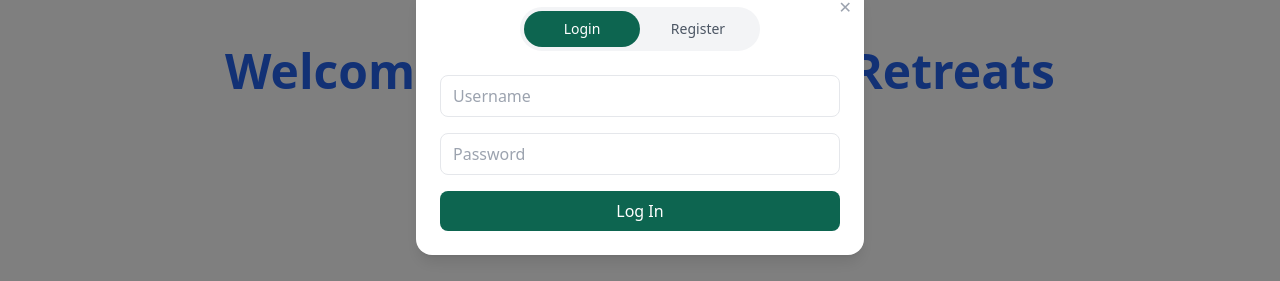
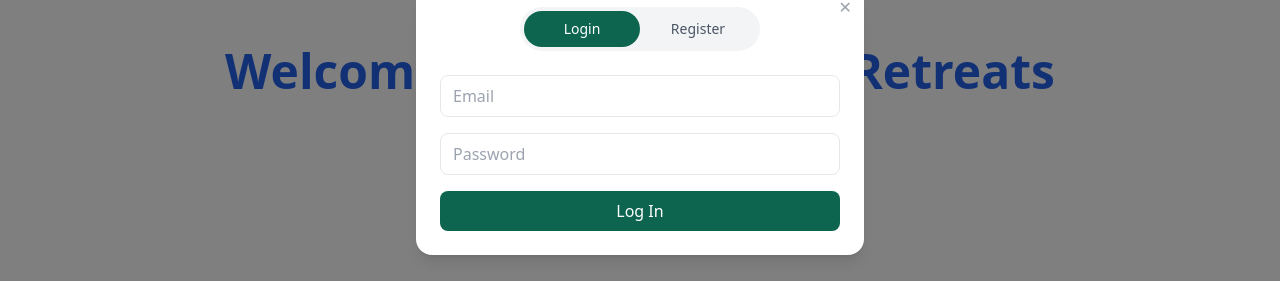
Before and after one commit to Arkuradev/scandinavian-retreats, a React (Vite) app: page / in a window 1280 px wide. Both pictures are taken after a click on the button "Open login/register". Shown: the part 281-562 px from the top of the page. Built offline with nearby package versions, Linux system fonts and the light colour scheme; no server answers.

Commit message:
Seperated Login and Register into 2 components and added form validations to both forms

```diff
--- a/package.json
+++ b/package.json
@@ -7,7 +7,8 @@
     "dev": "vite",
     "build": "tsc -b && vite build",
     "lint": "eslint .",
-    "preview": "vite preview"
+    "preview": "vite preview",
+    "prettier": "prettier --write"
   },
   "dependencies": {
     "lucide-react": "^0.548.0",
--- a/src/components/AuthModal.tsx
+++ b/src/components/AuthModal.tsx
@@ -1,4 +1,7 @@
 import { useEffect, useState } from "react";
+import LoginForm from "./LoginForm";
+import RegisterForm from "./RegisterForm";
+
 
 /**
  * Authentication modal component.
@@ -21,7 +24,7 @@ export default function AuthModal({ onClose }: { onClose: () => void }) {
 
   const handleClose = () => {
     setVisible(false);
-    setTimeout(() => onClose(), 200);
+    setTimeout(() => onClose(), 150);
   };
 
   return (
@@ -78,65 +81,3 @@ export default function AuthModal({ onClose }: { onClose: () => void }) {
     </div>
   );
 }
-/**
- * Login Form component.
- * Displays input fields for username and password, and a submit button.
- * Intended for use inside the AuthModal component.
- *
- * @returns {JSX.Element} Login form JSX structure.
- */
-function LoginForm() {
-  return (
-    <form className="space-y-4">
-      <input
-        type="text"
-        placeholder="Username"
-        className="w-full border rounded-lg px-3 py-2 focus:outline-none focus:ring-2 focus:ring-primary"
-      />
-      <input
-        type="password"
-        placeholder="Password"
-        className="w-full border rounded-lg px-3 py-2 focus:outline-none focus:ring-2 focus:ring-primary"
-      />
-      <button
-        type="submit"
-        className="w-full bg-primary text-white py-2 rounded-lg hover:bg-primary/90 transition"
-      >
-        Log In
-      </button>
-    </form>
-  );
-}
-/**
- * Register Form component.
- * Displays input fields for username, email, and password, along with a submit button.
- * Intended for use inside the AuthModal component.
- * @returns {JSX.Element} Register form JSX structure.
- */
-function RegisterForm() {
-  return (
-    <form className="space-y-4">
-      <input
-        type="text"
-        placeholder="Username"
-        className="w-full border rounded-lg px-3 py-2 focus:outline-none focus:ring-2 focus:ring-primary"
-      />
-      <input
-        type="email"
-        placeholder="Email"
-        className="w-full border rounded-lg px-3 py-2 focus:outline-none focus:ring-2 focus:ring-primary"
-      />
-      <input
-        type="password"
-        placeholder="Password"
-        className="w-full border rounded-lg px-3 py-2 focus:outline-none focus:ring-2 focus:ring-primary"
-      />
-      <button
-        type="submit"
-        className="w-full bg-primary text-white py-2 rounded-lg hover:bg-primary/90 transition"
-      >
-        Register
-      </button>
-    </form>
-  );
-}
--- /dev/null
+++ b/src/components/LoginForm.tsx
@@ -0,0 +1,54 @@
+import React from "react";
+import { useState } from "react";
+
+export default function LoginForm() {
+  const [email, setEmail] = useState("");
+  const [password, setPassword] = useState("");
+  const [errors, setErrors] = useState<{ email?: string; password?: string }>(
+    {},
+  );
+
+  function handleSubmit(e: React.FormEvent<HTMLFormElement>) {
+    e.preventDefault();
+    setErrors({}); // Clear previous errors
+    if (!email.includes("@"))
+      return setErrors({ email: "Please enter a valid email adress." });
+    if (!email.endsWith("@stud.noroff.no"))
+      return setErrors({ email: "Email must end with @stud.noroff.no" });
+    if (password.length < 6)
+      return setErrors({
+        password: "Password must be at least 6 characters long.",
+      });
+    return; // Adjust when setting up API integration
+  }
+
+  return (
+    <form className="space-y-4" onSubmit={handleSubmit}>
+      <input
+        type="email"
+        placeholder="Email"
+        className={`w-full border rounded-lg px-3 py-2 focus:outline-none focus:ring-2 ${errors.email ? "border-red-500" : "focus:ring-primary"}`}
+        value={email}
+        onChange={(e) => setEmail(e.target.value)}
+      />
+      {errors.email && <p className="text-sm text-red-500">{errors.email}</p>}
+      <input
+        type="password"
+        placeholder="Password"
+        className={`w-full border rounded-lg px-3 py-2 focus:outline-none focus:ring-2 ${errors.password ? "border-red-500" : "focus:ring-primary"}`}
+        value={password}
+        onChange={(e) => setPassword(e.target.value)}
+      />
+      {errors.password && (
+        <p className="text-sm text-red-500">{errors.password}</p>
+      )}
+      <button
+        type="submit"
+        className="w-full bg-primary text-white py-2 rounded-lg hover:bg-primary/90 transition"
+        disabled={!email || !password}
+      >
+        Log In
+      </button>
+    </form>
+  );
+}
--- /dev/null
+++ b/src/components/RegisterForm.tsx
@@ -0,0 +1,79 @@
+import { useState } from "react";
+
+export default function RegisterForm() {
+  const [name, setName] = useState("");
+  const [email, setEmail] = useState("");
+  const [password, setPassword] = useState("");
+  const [errors, setErrors] = useState<{
+    name?: string;
+    email?: string;
+    password?: string;
+  }>({});
+
+  function handleSubmit(e: React.FormEvent<HTMLFormElement>) {
+    e.preventDefault();
+    setErrors({}); // Clear previous errors
+    const nextErrors: typeof errors = {};
+    if (!name) nextErrors.name = "Please enter a username.";
+    if (name.trim().length < 3)
+      nextErrors.name = "Username must be at least 3 characters long.";
+    if (!email.includes("@"))
+      nextErrors.email = "Please enter a valid email address.";
+    if (!email.toLowerCase().endsWith("@stud.noroff.no"))
+      nextErrors.email = "Email must end with @stud.noroff.no.";
+    if (password.trim().length < 6)
+      nextErrors.password = "Password must be at least 6 characters long.";
+
+    if (Object.keys(nextErrors).length > 0) {
+      setErrors(nextErrors);
+      return;
+    }
+  }
+
+  return (
+    <form className="space-y-4" onSubmit={handleSubmit}>
+      <input
+        type="text"
+        placeholder="Username"
+        className={`w-full border rounded-lg px-3 py-2 focus:outline-none focus:ring-2 ${errors.name ? "border-red-500" : "focus:ring-primary"}`}
+        value={name}
+        onChange={(e) => {
+          setName(e.target.value);
+          if (errors.name) setErrors({ ...errors, name: undefined });
+        }}
+      />
+      {errors.name && <p className="text-sm text-red-500">{errors.name}</p>}
+      <input
+        type="email"
+        placeholder="Email"
+        className={`w-full border rounded-lg px-3 py-2 focus:outline-none focus:ring-2 ${errors.email ? "border-red-500" : "focus:ring-primary"}`}
+        value={email}
+        onChange={(e) => {
+          setEmail(e.target.value);
+          if (errors.email) setErrors({ ...errors, email: undefined });
+        }}
+      />
+      {errors.email && <p className="text-sm text-red-500">{errors.email}</p>}
+      <input
+        type="password"
+        placeholder="Password"
+        className={`w-full border rounded-lg px-3 py-2 focus:outline-none focus:ring-2 ${errors.password ? "border-red-500" : "focus:ring-primary"}`}
+        value={password}
+        onChange={(e) => {
+          setPassword(e.target.value);
+          if (errors.password) setErrors({ ...errors, password: undefined });
+        }}
+      />
+      {errors.password && (
+        <p className="text-sm text-red-500">{errors.password}</p>
+      )}
+      <button
+        type="submit"
+        className="w-full bg-primary text-white py-2 rounded-lg hover:bg-primary/90 transition"
+        disabled={!name || !email || !password}
+      >
+        Register
+      </button>
+    </form>
+  );
+}
--- /dev/null
+++ b/src/lib/validation.ts
@@ -0,0 +1,6 @@
+
+export default function validateEmail(email: string): string | null {
+    if(!email.includes("@")) return "Please enter a valid email adress.";
+    if(!email.includes("@stud.noroff.no")) return "Email must end with @stud.noroff.no";
+    return null;
+}
```
